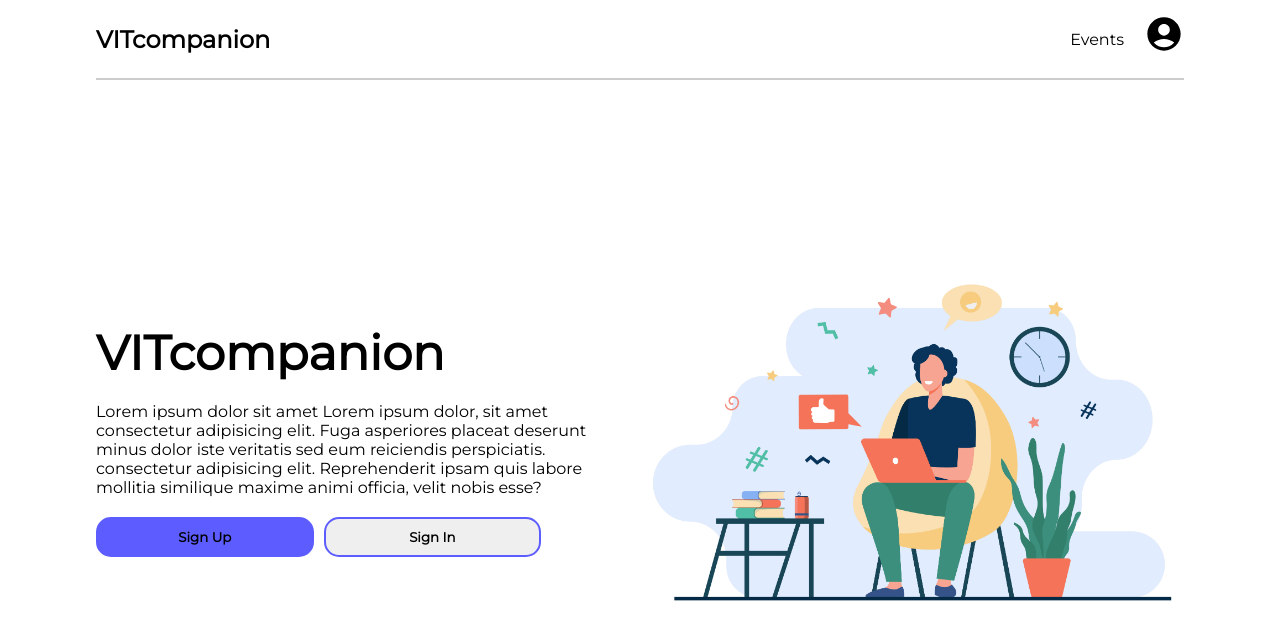
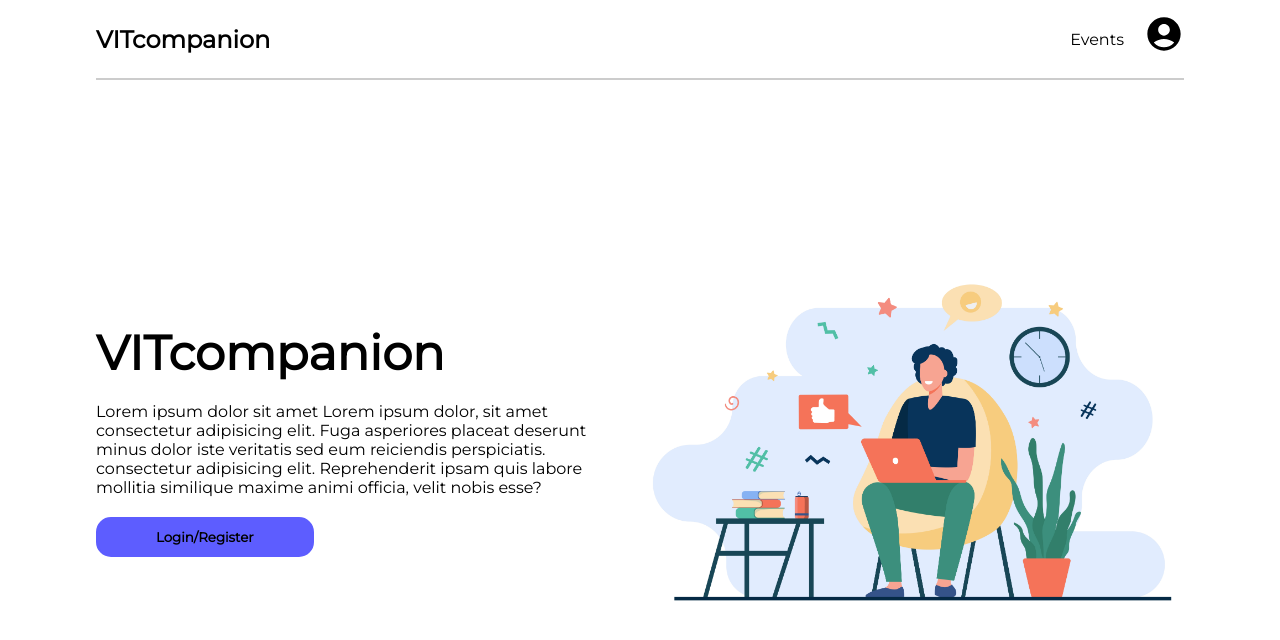
Before and after one commit to Nitish-hack/vit, a React (Create React App) app in the folder frontend/: page / in a window 1280 px wide. Shown: the top 640 px of the page. Built offline with nearby package versions, Linux system fonts and the light colour scheme.

Commit message:
event details page added

```diff
--- a/frontend/src/App.jsx
+++ b/frontend/src/App.jsx
@@ -15,7 +15,7 @@ export default function App() {
          <Navbar />
         <Routes>
           <Route path="/" element={<HomePage />} />
-          <Route path="/SignPage" element={<SignPage />} />
+          <Route path="/signup" element={<SignPage />} />
           <Route path="/events" element={<Events />} />
           <Route path="/dashboard/student" element={<Dashboard />} />
 
--- a/frontend/src/components/Card.jsx
+++ b/frontend/src/components/Card.jsx
@@ -28,7 +28,7 @@ const Card = ({ title, date, description, users, category, image }) => {
           <div className='stats-item'><AiOutlineUser /> {users}</div>
         <div className='stats-item'><AiFillCalendar /> {calculateDaysLeft()} days left</div>
         </div>
-        <Button>Apply now</Button>
+        <Button >Apply now</Button>
       </ContentContainer>
     </CardContainer>
   );
--- a/frontend/src/pages/HomePage.jsx
+++ b/frontend/src/pages/HomePage.jsx
@@ -13,11 +13,9 @@ const HomePage = () => {
                         <div className="intro">Lorem ipsum dolor sit amet Lorem ipsum dolor, sit amet consectetur adipisicing elit. Fuga asperiores placeat deserunt minus dolor iste veritatis sed eum reiciendis perspiciatis. consectetur adipisicing elit. Reprehenderit ipsam quis labore mollitia similique maxime animi officia, velit nobis esse?</div>
                         <div className="signUpSection">
                             <button className="signUp">
-                                <Link to="/SignPage">Sign Up</Link>
+                                <Link to="/signup">Login/Register</Link>
                             </button>
-                            <button className="signIn">
-                                <Link to="/SignPage">Sign In</Link>
-                            </button>
+
                         </div>
 
 
```
Also changed, not shown: frontend/src/pages/EventDetails.jsx (added), 1 other file (tests, documents, lock files or other folders).
